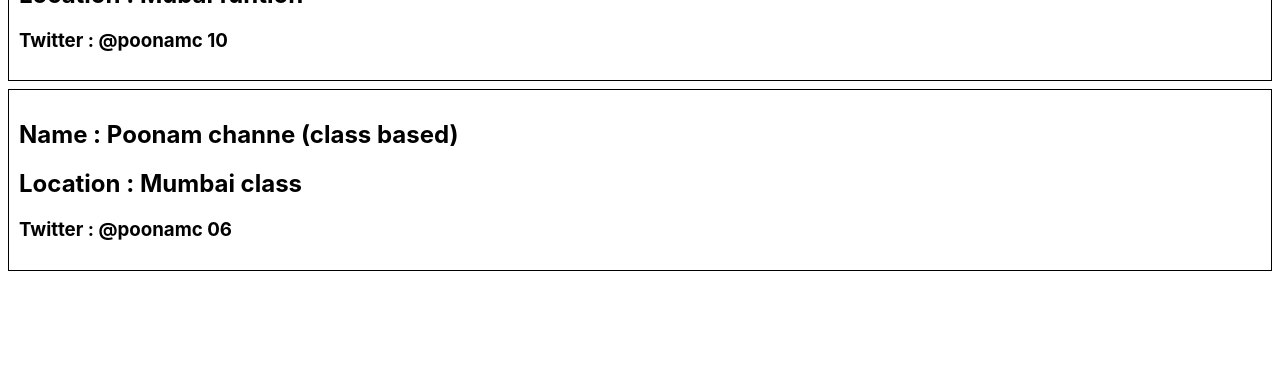
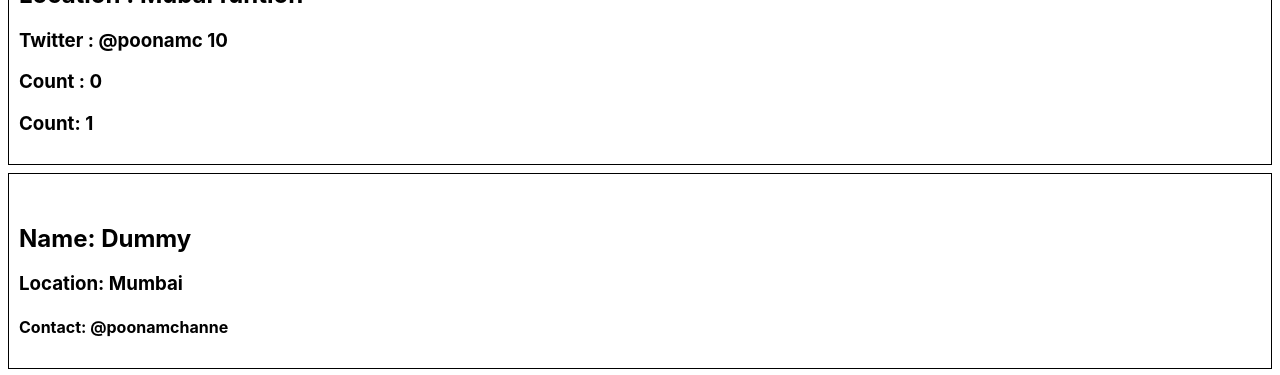
Before and after one commit to poonam-channe06/namste-React, a React (Create React App) app: page /about in a window 1280 px wide. Shown: the part 367-742 px from the top of the page. Built offline with nearby package versions, Linux system fonts and the light colour scheme; no server answers.

Commit message:
all about class based componets and its life cycle

```diff
--- a/src/components/About.js
+++ b/src/components/About.js
@@ -10,11 +10,14 @@
         name={"Poonam channe (function)"}
         location={"Mubai funtion"}
         twitter={"@poonamc 10"}
+        // count={"0"}
       />
       <UserClass
         name={"Poonam channe (class based)"}
         location={"Mumbai class"}
         twitter={"@poonamc 06"}
+        // count={"0"}
+        // count2={"2"}
       />
     </div>
   );
--- a/src/components/User.js
+++ b/src/components/User.js
@@ -1,11 +1,17 @@
+import { useState } from "react";
+
 const User = (props) => {
   const { name, location, twitter } = props;
+  const [count, setCount] = useState(0);
+  const [count2] = useState(1)
 
   return (
     <div className="user-card">
       <h2>Name : {name}</h2>
       <h2>Location : {location}</h2>
       <h3>Twitter : {twitter}</h3>
+      <h3>Count : {count}</h3>
+      <h3>Count: {count2}</h3>
     </div>
   );
 };
--- a/src/components/UserClass.js
+++ b/src/components/UserClass.js
@@ -3,23 +3,57 @@
 class UserClass extends React.Component {
   constructor(props) {
     super(props);
+
+    this.state = {
+      userInfo:{
+        name: "Dummy",
+        location: "Mumbai"
+      },
+        count :0,
+        count2: 1
+    }
   }
 
-  /**A super constructor is a special constructor in the class hierarchy of object-oriented programming languages.
-   *  It refers to the constructor of the parent class that is being extended in the current class.
-   *  The purpose of using the super constructor with a props argument is to inherit the properties of the parent class
-   * and also pass in additional properties as arguments to the child class. */
+  async componentDidMount() {
+    //console.log(this.props.name + "Child Component Did Mount");
+    // Api call
+
+    const data = await fetch("https://api.github.com/users/poonam-channe06");
+    const json = await data.json();
+
+    this.setState({
+      userInfo: json,
+    });
+
+    //console.log(json);
+  }
+
+  componentDidUpdate() {
+    //console.log("Component Did Update");
+  }
+
+  componentWillUnmount() {
+    //console.log("Component Will Unmount");
+  }
+
+
+//NEVER UPDATE THE STATE VARIBALE DIRECTLY
+
 
   render() {
-    const { name, location, twitter } = this.props;
+    console.log(this.props.name + "Child Render");
+
+    const { name, location, avatar_url } = this.state.userInfo;
     return (
       <div className="user-card">
-        <h2>Name : {name}</h2>
-        <h2>Location : {location}</h2>
-        <h3>Twitter : {twitter}</h3>
+        <img src={avatar_url} />
+        <h2>Name: {name}</h2>
+        <h3>Location: {location}</h3>
+        <h4>Contact: @poonamchanne</h4>
       </div>
     );
   }
-}
+  }
+
 
 export default UserClass;
```
Also changed, not shown: 1 other file (tests, documents, lock files or other folders).
